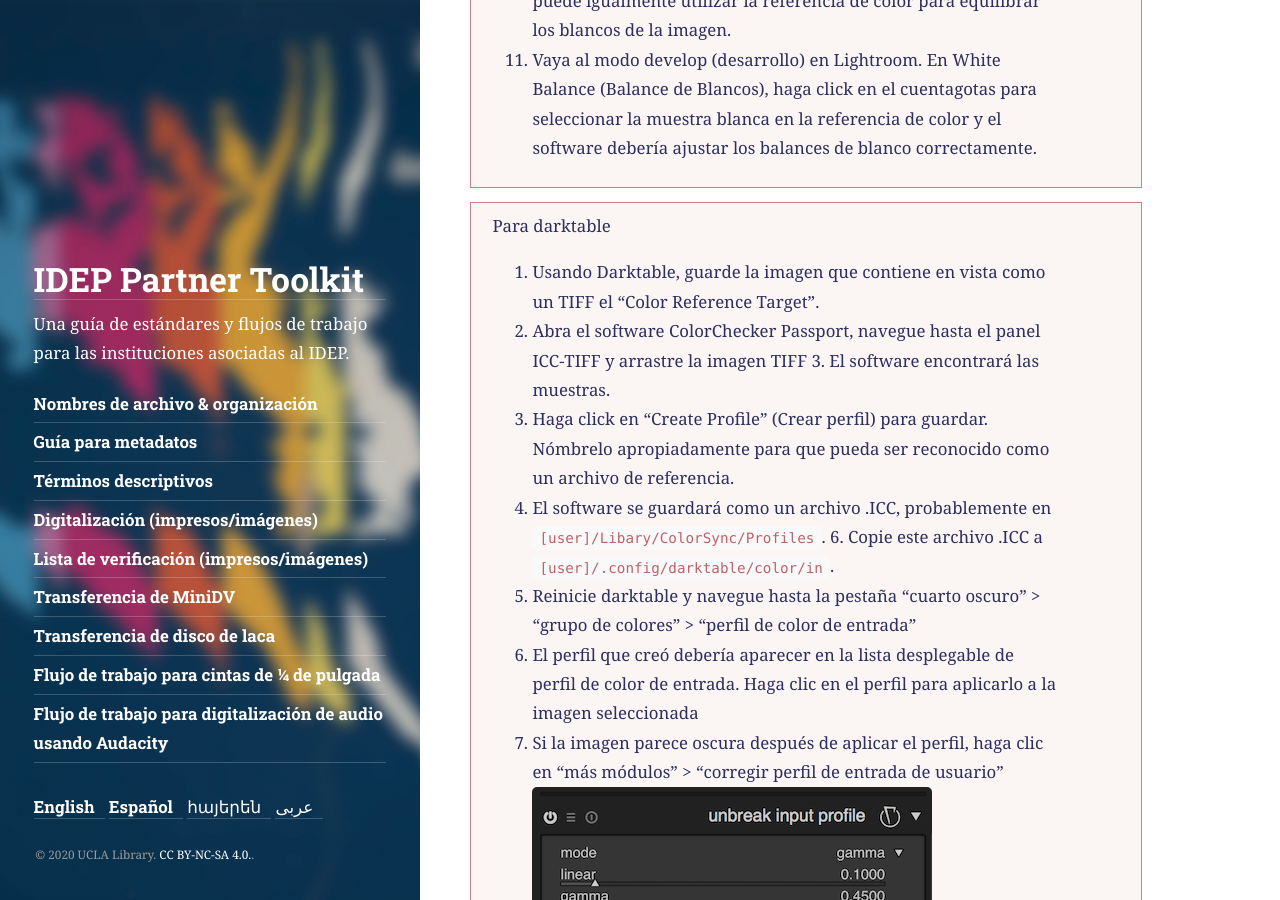
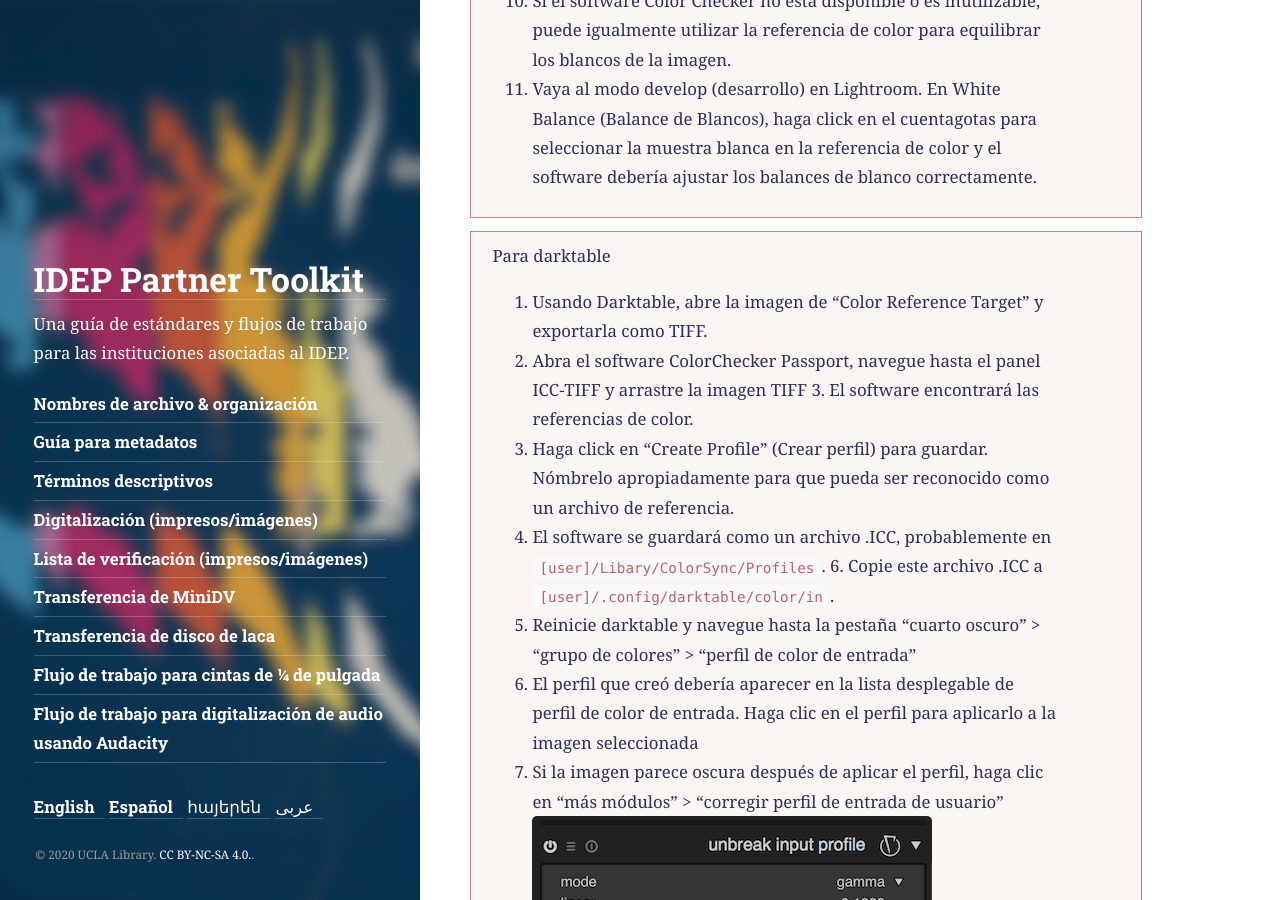
Before and after one commit to UCLALibrary/ideptoolkit, a Jekyll site: the page built from digprint-spa.md, in a window 1280 px wide and 900 px high, scrolled down 19177 px. Built offline with Jekyll 4.4.1, drawn with Linux system fonts in a browser that asks for light colours; nearby versions of some CDN libraries; some of the changed text lies outside the part shown.

Commit message:
update digprint_spa

```diff
--- a/digprint-spa.md
+++ b/digprint-spa.md
@@ -191,10 +191,10 @@
 	* Utilice su convención de nombres de archivo en la sección "Naming" (nombramiento). Puede elegir una de las plantillas existentes, luego elija "Edit" (Editar) del menú desplegable de la plantilla para crear una plantilla de nombramiento personalizada.
 ![](../assets/img/digprint/image23.jpg)
 
-> Si estas usando Darktable
+> Si estás usando Darktable
   * Abra darktable
 	* Confirme que darktable reconozca la cámara Nikon DSC D810 (la cámara debe estar encendida)
-	* Si no se reconoce la cámara, navegue hasta la vista "mesa de luz", expanda el menú "importar" en la parte superior izquierda de la ventana y seleccione "buscar dispositivos"
+	* Si no se reconoce la cámara, navegue hasta la pestaña "mesa de luz", expanda el menú "importar" en la parte superior izquierda de la ventana y seleccione "buscar dispositivos"
 	* Cuando aparezca la cámara, seleccione "captura mediante conexión"
 	![](../assets/img/darktable/darktable1.png)
 	* O navegue hasta la vista de conexión al pasar el cursor sobre la pestaña desplegable "otro" y luego haga clic en "captura"
@@ -320,9 +320,9 @@
   11. Vaya al modo develop (desarrollo) en Lightroom. En White Balance (Balance de Blancos), haga click en el cuentagotas para seleccionar la muestra blanca en la referencia de color y el software debería ajustar los balances de blanco correctamente.
 
 >Para darktable
-  1. Usando Darktable, guarde la imagen que contiene en vista como un TIFF el "Color Reference Target".
+  1. Usando Darktable, abre la imagen de "Color Reference Target" y exportarla como TIFF.
   2. Abra el software ColorChecker Passport, navegue hasta el panel ICC-TIFF y arrastre la imagen TIFF
-	3. El software encontrará las muestras.
+	3. El software encontrará las referencias de color.
   4. Haga click en "Create Profile" (Crear perfil) para guardar. Nómbrelo apropiadamente para que pueda ser reconocido como un archivo de referencia.
   5. El software se guardará como un archivo .ICC, probablemente en `[user]/Libary/ColorSync/Profiles`.
 	6. Copie este archivo .ICC a `[user]/.config/darktable/color/in`.
```
Also changed, not shown: other parts of digprint-spa.md (+2 -2 lines), 1 other file.
